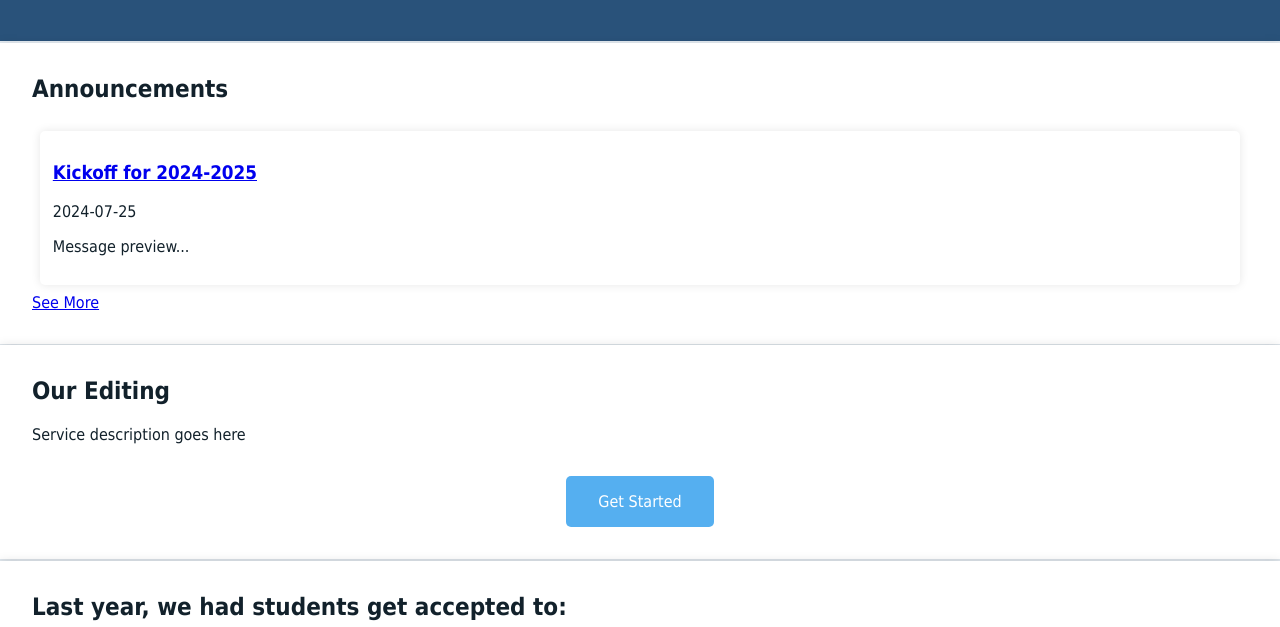
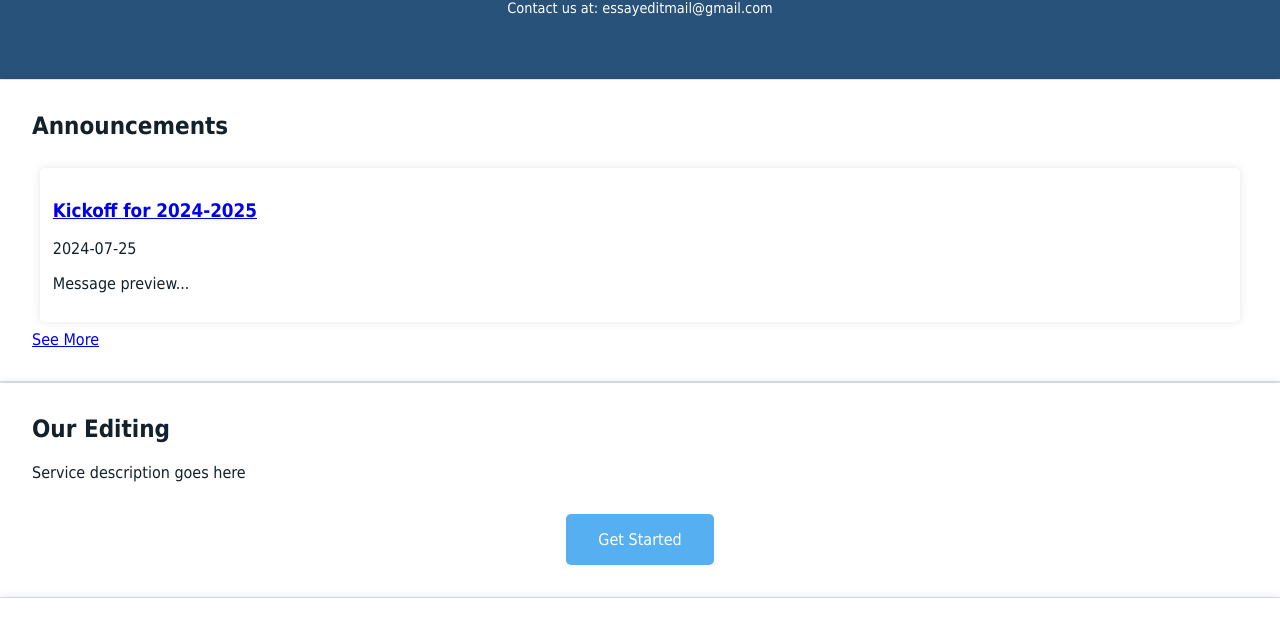
Before and after one commit to workoapbl/editingpage, a plain HTML site: page index.html in a window 1280 px wide. Shown: the part 93-720 px from the top of the page. Drawn offline with Linux system fonts and the light colour scheme.

Commit message:
added contact

```diff
--- a/index.html
+++ b/index.html
@@ -9,6 +9,7 @@
 <body>
     <header>
         <h1>Essay Editing</h1>
+        <p class="email">Contact us at: <a href="mailto:essayeditmail@gmail.com">essayeditmail@gmail.com</a></p>
     </header>
     <section id="announcements">
         <h2>Announcements</h2>
--- a/styles.css
+++ b/styles.css
@@ -16,7 +16,19 @@ header {
 h1 {
     margin: 0;
 }
+header .email {
+    font-size: 0.9em;
+    margin-top: 0.5em;
+}
 
+header .email a {
+    color: white;
+    text-decoration: none;
+}
+
+header .email a:hover {
+    text-decoration: underline;
+}
 section {
     padding: 2em;
     margin: 0.1em 0;
```
